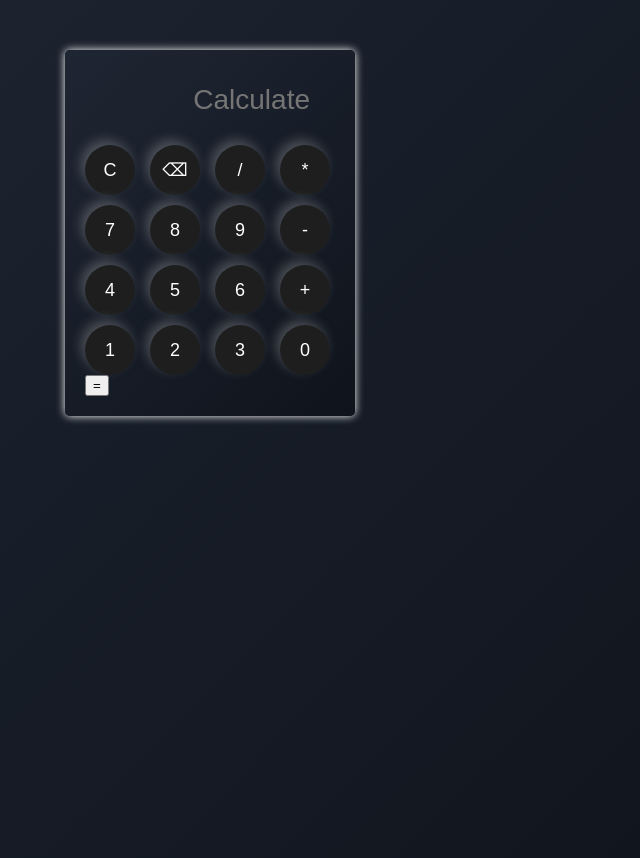
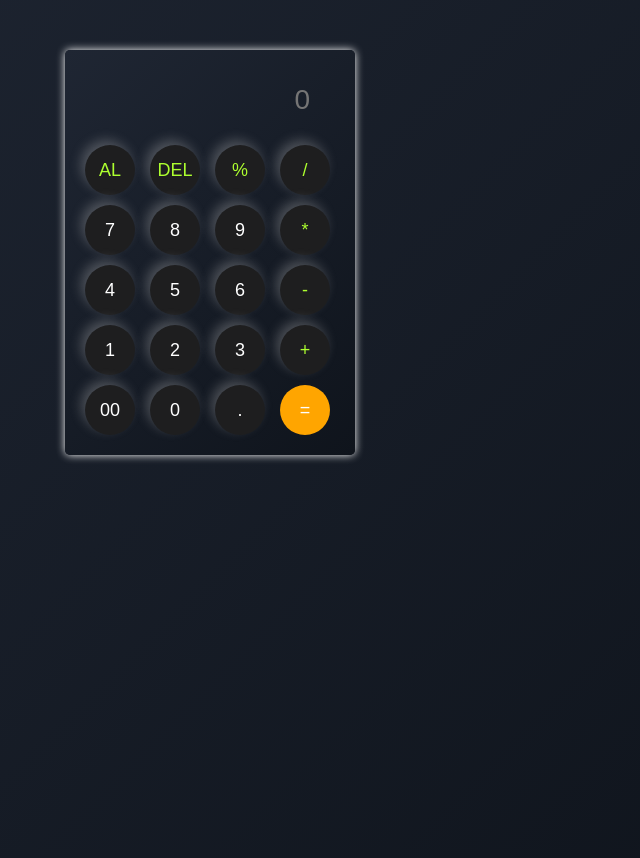
Before and after one commit to thenitin238/Calculator, a plain HTML site: page index.html in a window 1280 px wide. Shown: the whole page, without its empty margins (430-1070 px from the left). Drawn offline with Linux system fonts and the light colour scheme.

Commit message:
Some Changes

```diff
--- a/index.html
+++ b/index.html
@@ -11,34 +11,38 @@
 <body>
     <div class="calculator">
         <div class="input">
-            <input type="text" id="display" readonly placeholder="Calculate">
+            <input type="text" id="display" readonly placeholder="0">
         </div>
         <div class="btn">
-            <button onclick="ClearDisplay()">C</button>
-            <button onclick="backspace()">⌫</button>
-            <button onclick="Apendvalue('/')">/</button>
-            <button onclick="Apendvalue('*')">*</button>
+            <button onclick="ClearDisplay()" class="green">AL</button>
+            <button onclick="backspace()" class="green">DEL</button>
+            <button onclick="Apendvalue('%')" class="green">%</button>
+            <button onclick="Apendvalue('/')" class="green">/</button>
 
             <button onclick="Apendvalue('7')">7</button>
             <button onclick="Apendvalue('8')">8</button>
             <button onclick="Apendvalue('9')">9</button>
-            <button onclick="Apendvalue('-')">-</button>
+            <button onclick="Apendvalue('*')" class="green">*</button>
 
             <button onclick="Apendvalue('4')">4</button>
             <button onclick="Apendvalue('5')">5</button>
             <button onclick="Apendvalue('6')">6</button>
-            <button onclick="Apendvalue('+')">+</button>
+            <button onclick="Apendvalue('-')" class="green">-</button>
 
             <button onclick="Apendvalue('1')">1</button>
             <button onclick="Apendvalue('2')">2</button>
             <button onclick="Apendvalue('3')">3</button>
+            <button onclick="Apendvalue('+')" class="green">+</button>
+            <button onclick="Apendvalue('00')">00</button>
             <button onclick="Apendvalue('0')">0</button>
+            <button onclick="Apendvalue('.')">.</button>
+
+            <button id="ans" onclick="calculate()" class="equal">=</button>
 
 
         </div>
         <div>
 
-            <button id="ans" onclick="calculate()">=</button>
         </div>
     </div>
     <script src="script.js"></script>
```
